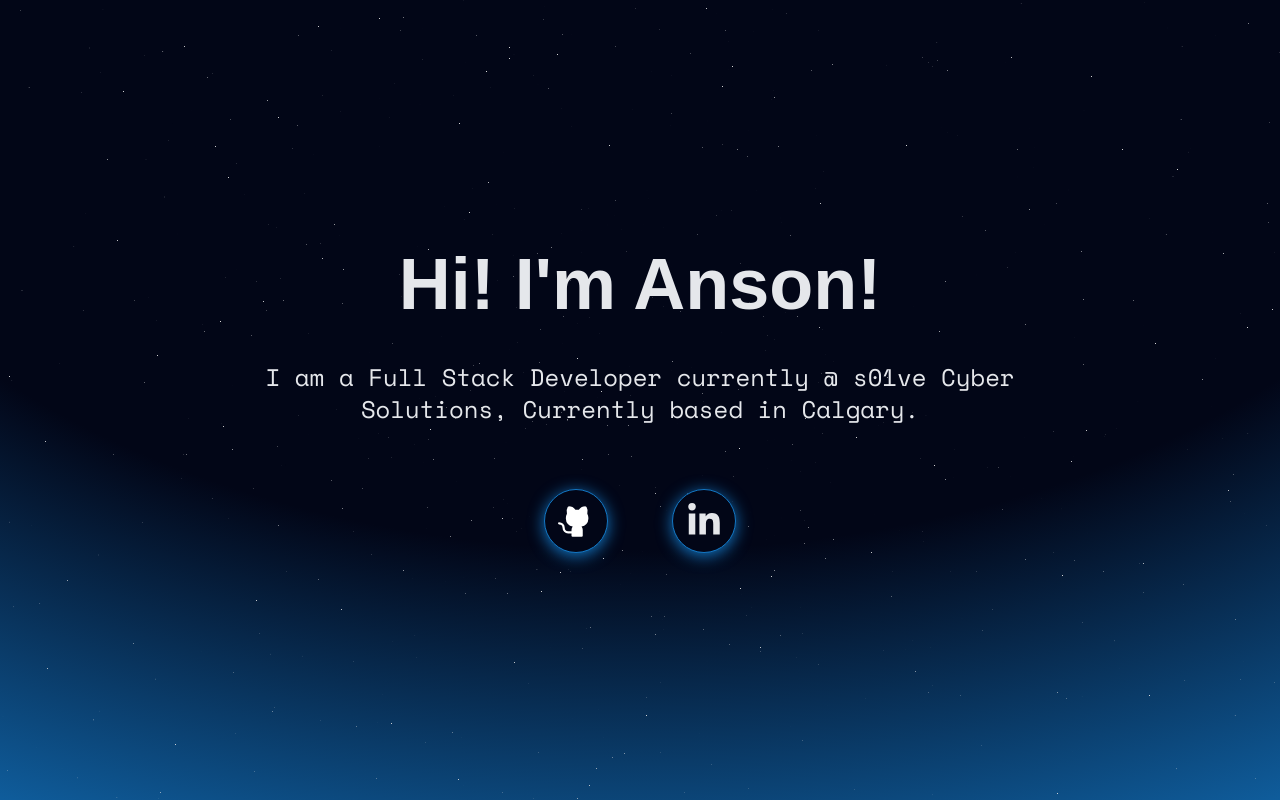
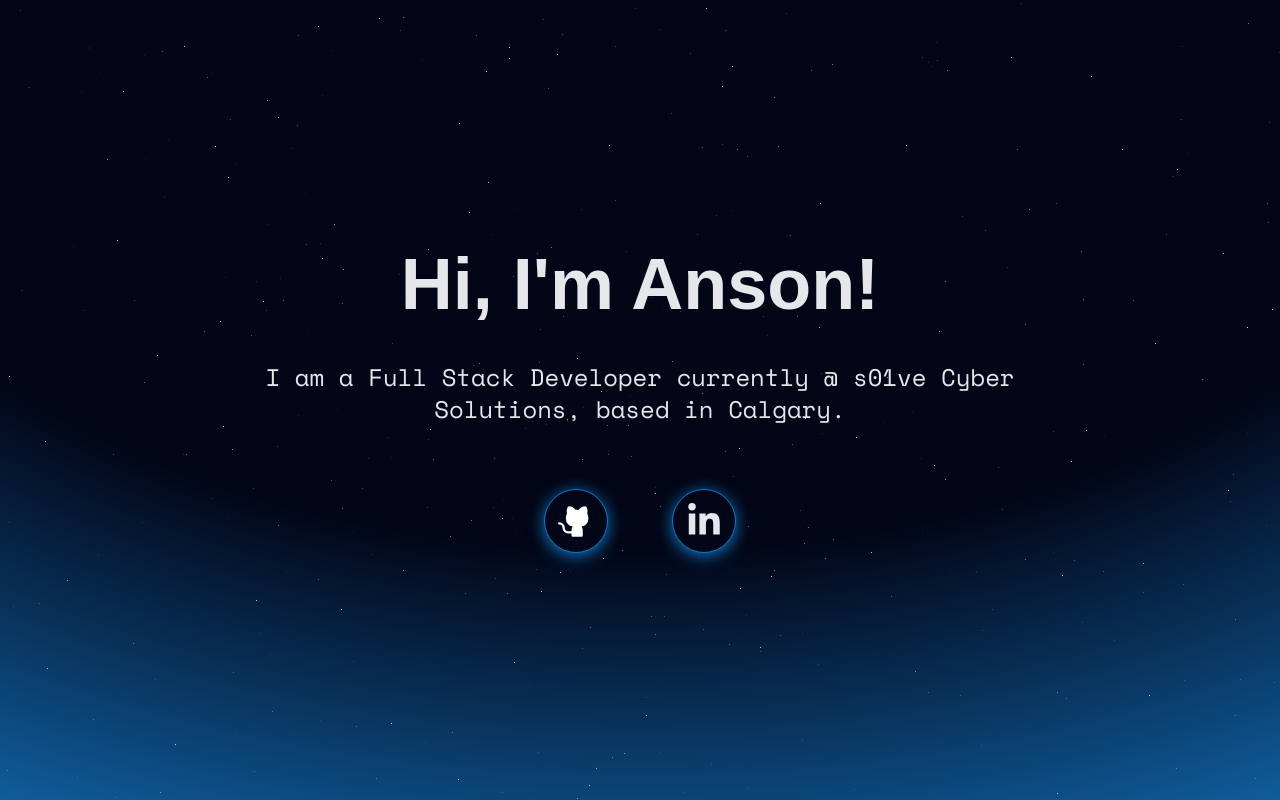
Before and after one commit to ansonoy/new-portfolio, a Next.js app: page / in a window 1280 px wide. Built offline with nearby package versions, Linux system fonts and the light colour scheme; a web font is replaced by a local one.

Commit message:
fixed description grammar

```diff
--- a/app/components/introReveal.tsx
+++ b/app/components/introReveal.tsx
@@ -46,7 +46,7 @@ export const IntroReveal = () => {
         <h1
           className={`text-5xl sm:text-6xl lg:text-7xl !leading-tight ${Inknut.className} mb-8`}
         >
-          Hi! I'm Anson!
+          Hi, I'm Anson!
         </h1>
         <p className={`${Space.className} text-2xl mb-8 w-2/3`}>
           I am a Full Stack Developer currently @{" "}
@@ -55,7 +55,7 @@ export const IntroReveal = () => {
               s01ve Cyber Solutions,
             </a>
           </span>{" "}
-          Currently based in Calgary.
+          based in Calgary.
         </p>
         <div className="flex flex-row space-x-12 mt-6">
           <MagneticEffect>
```
